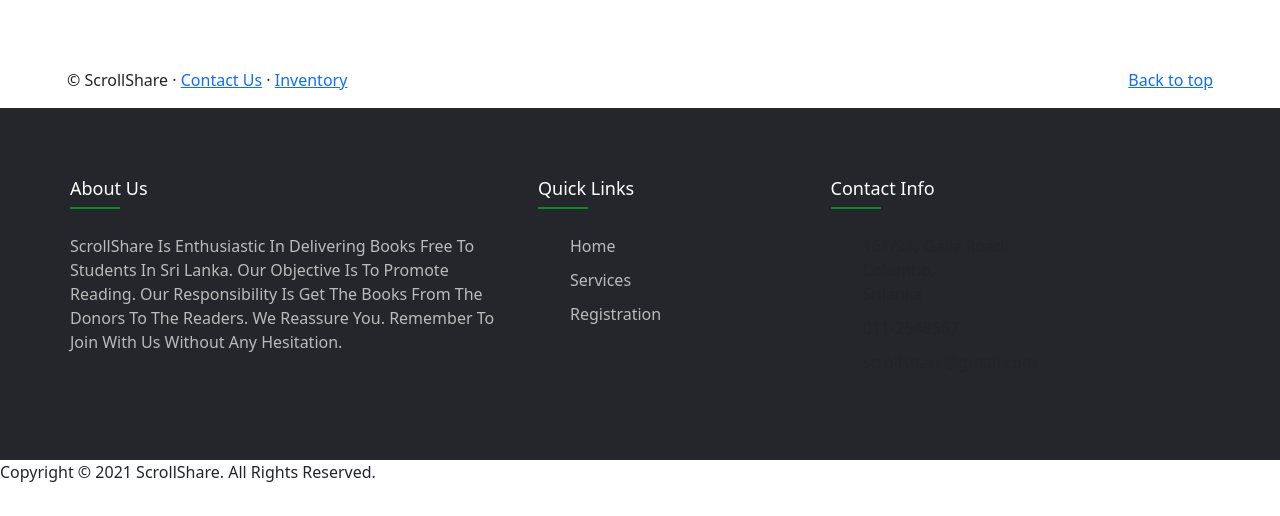
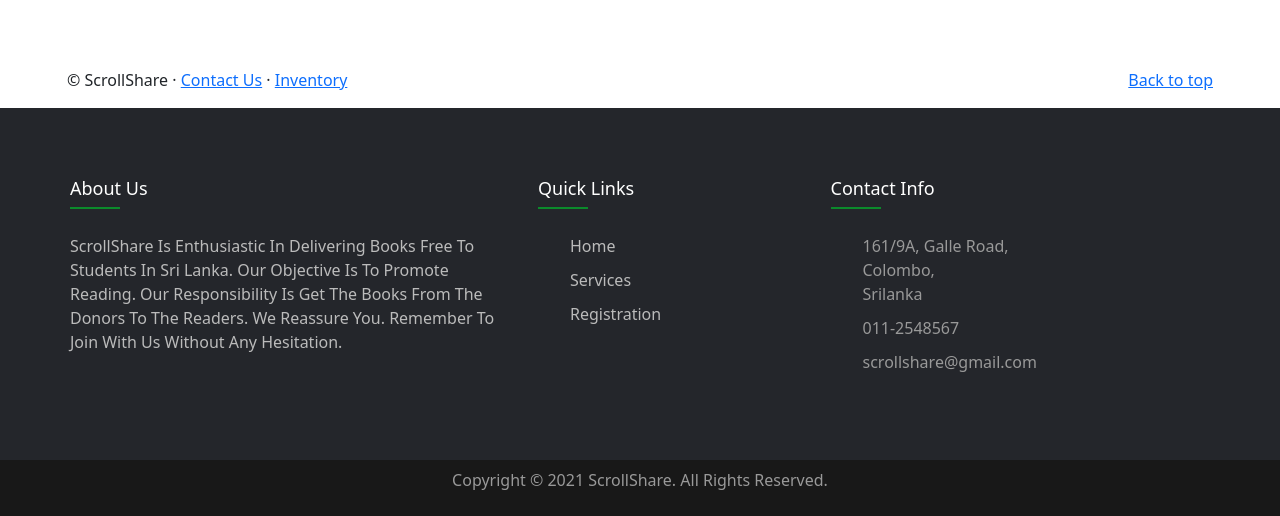
Before and after one commit to MDCDCHAMATHKA/ScrollShare-website, a PHP site: page /about.html in a window 1280 px wide. Shown: the part 3367-3883 px from the top of the page. Before the commit the page ends 3849 px from the top, so only its background shows below. Run offline with PHP 8.4, Linux system fonts and the light colour scheme; some libraries are stand-ins or nearby versions.

Commit message:
copyright

```diff
--- a/about/about.css
+++ b/about/about.css
@@ -203,3 +203,31 @@ ul {
     color: #ffffff;
     padding-left: 8px;
 }
+.cinfo {
+    color: #999;
+}
+
+
+/* Copyright */
+
+.copyright {
+    width: 100%;
+    background: #181818;
+    padding: 8px 100px;
+    text-align: center;
+    color: #999;
+}
+.cinfo {
+    color: #999;
+}
+
+
+/* Copyright */
+
+.copyright {
+    width: 100%;
+    background: #181818;
+    padding: 8px 100px;
+    text-align: center;
+    color: #999;
+}
```
